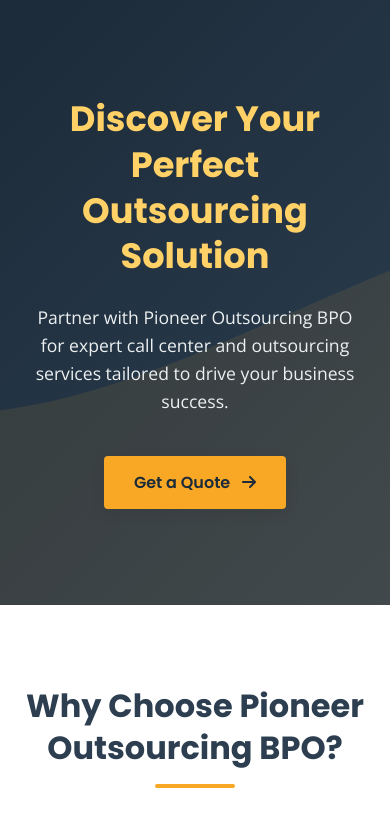
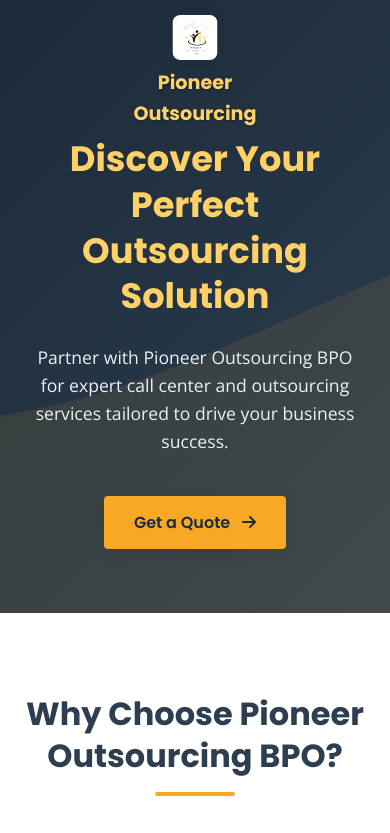
Before and after one commit to pioneeroutsourcingbpo-droid/pioneer-website, a plain HTML site: page index.html in a window 390 px wide. Shown: the top 833 px of the page. Drawn offline with nearby package versions, Linux system fonts and the light colour scheme.

Commit message:
Update index.html

```diff
--- a/index.html
+++ b/index.html
@@ -78,7 +78,7 @@
             background: linear-gradient(135deg, var(--primary-dark) 0%, var(--primary) 100%);
             color: var(--light-text);
             text-align: center;
-            padding: 6rem 2rem;
+            padding: 6rem 2rem 4rem;
             position: relative;
             overflow: hidden;
         }
@@ -95,11 +95,44 @@
             background-position: center;
         }
 
+        .logo-container {
+            position: absolute;
+            top: 20px;
+            left: 50%;
+            transform: translateX(-50%);
+            z-index: 10;
+            display: flex;
+            align-items: center;
+            justify-content: center;
+        }
+
+        .logo {
+            height: 60px;
+            width: auto;
+            border-radius: 8px;
+            box-shadow: var(--shadow);
+            transition: var(--transition);
+        }
+
+        .logo:hover {
+            transform: scale(1.05);
+        }
+
+        .company-name {
+            font-family: 'Poppins', sans-serif;
+            font-weight: 700;
+            font-size: 1.8rem;
+            color: var(--accent-light);
+            margin-left: 15px;
+            text-shadow: 1px 1px 3px rgba(0, 0, 0, 0.3);
+        }
+
         .header-content {
             position: relative;
             z-index: 1;
             max-width: 800px;
             margin: 0 auto;
+            padding-top: 40px;
         }
 
         header h1 {
@@ -359,15 +392,46 @@
                 grid-template-columns: 1fr;
             }
 
+            .logo-container {
+                top: 15px;
+            }
+
+            .logo {
+                height: 45px;
+            }
+
+            .company-name {
+                font-size: 1.4rem;
+            }
+
             .footer-links a {
                 display: block;
                 margin: 0.5rem 0;
+            }
+        }
+
+        @media (max-width: 576px) {
+            .logo-container {
+                flex-direction: column;
+                text-align: center;
+            }
+
+            .company-name {
+                margin-left: 0;
+                margin-top: 8px;
+                font-size: 1.2rem;
             }
         }
     </style>
 </head>
 <body>
     <header>
+        <div class="logo-container">
+            <!-- Logo path is correct since logo.png is in the same directory -->
+            <img src="logo.png" alt="Pioneer Outsourcing BPO Logo" class="logo">
+            <div class="company-name">Pioneer Outsourcing</div>
+        </div>
+
         <div class="header-content">
             <h1>Discover Your Perfect Outsourcing Solution</h1>
             <p>Partner with Pioneer Outsourcing BPO for expert call center and outsourcing services tailored to drive your business success.</p>
@@ -457,7 +521,7 @@
                     </div>
                     <div class="service-content">
                         <h3>Technical Support</h3>
-                        <p>Comprehensive technical support to resolve issues efficiently, enhancing customer satisfaction.</p>
+                    <p>Comprehensive technical support to resolve issues efficiently, enhancing customer satisfaction.</p>
                     </div>
                     <a href="#" class="btn">Read More</a>
                 </div>
@@ -584,5 +648,18 @@
             </div>
         </div>
     </footer>
+
+    <script>
+        // Simple animation for page load
+        document.addEventListener('DOMContentLoaded', function() {
+            const logo = document.querySelector('.logo');
+            if (logo) {
+                setTimeout(function() {
+                    logo.style.opacity = '1';
+                    logo.style.transform = 'translateY(0)';
+                }, 300);
+            }
+        });
+    </script>
 </body>
 </html>
```
